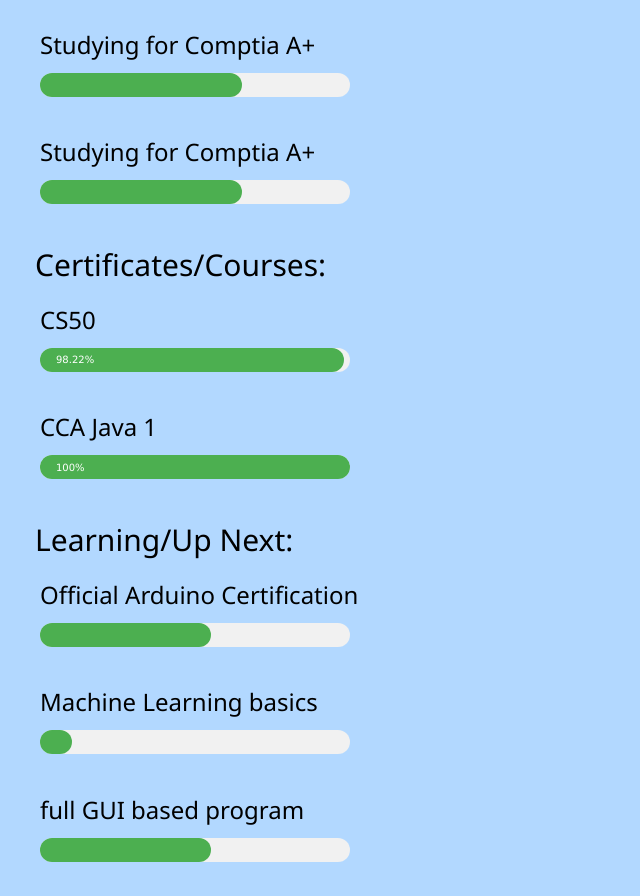
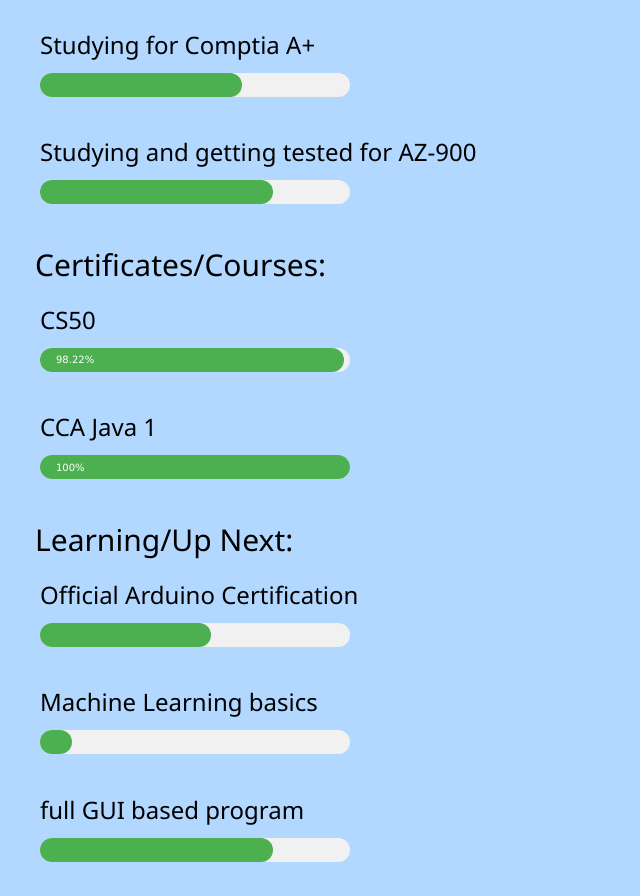
Before and after one commit to Tank1334/Tank1334.github.io, a plain HTML site: page index.html in a window 1280 px wide. Shown: the part 1060-1956 px from the top of the page, without its empty margins (0-640 px from the left). Drawn offline with nearby package versions, Linux system fonts and the light colour scheme.

Commit message:
kept changing levels

```diff
--- a/index.html
+++ b/index.html
@@ -73,9 +73,9 @@
         </li>
       </ul>
       <ul class="skill">
-        <li><h3>Studying for Comptia A+</h3></li>
+        <li><h3>Studying and getting tested  for AZ-900</h3></li>
         <li><div class="w3-light-grey w3-round-xlarge" style="width:25%">
-              <div class="w3-container w3-round-xlarge w3-green" style="height:24px;width:65%;"></div>
+              <div class="w3-container w3-round-xlarge w3-green" style="height:24px;width:75%;"></div>
             </div><br>
         </li>
       </ul>
@@ -117,7 +117,7 @@
     <ul class="skill">
       <li><h3>full GUI based program</h3></li>
       <li><div class="w3-light-grey w3-round-xlarge" style="width:25%">
-            <div class="w3-container w3-round-xlarge w3-green" style="height:24px;width:55%;"></div>
+            <div class="w3-container w3-round-xlarge w3-green" style="height:24px;width:75%;"></div>
           </div><br>
       </li>
     </ul>
@@ -125,7 +125,7 @@
     <ul class="skill">
       <li><h3>Web Development</h3></li>
       <li><div class="w3-light-grey w3-round-xlarge" style="width:25%">
-            <div class="w3-container w3-round-xlarge w3-green" style="height:24px;width:60%;"></div>
+            <div class="w3-container w3-round-xlarge w3-green" style="height:24px;width:70%;"></div>
           </div><br>
       </li>
     </ul>
```
